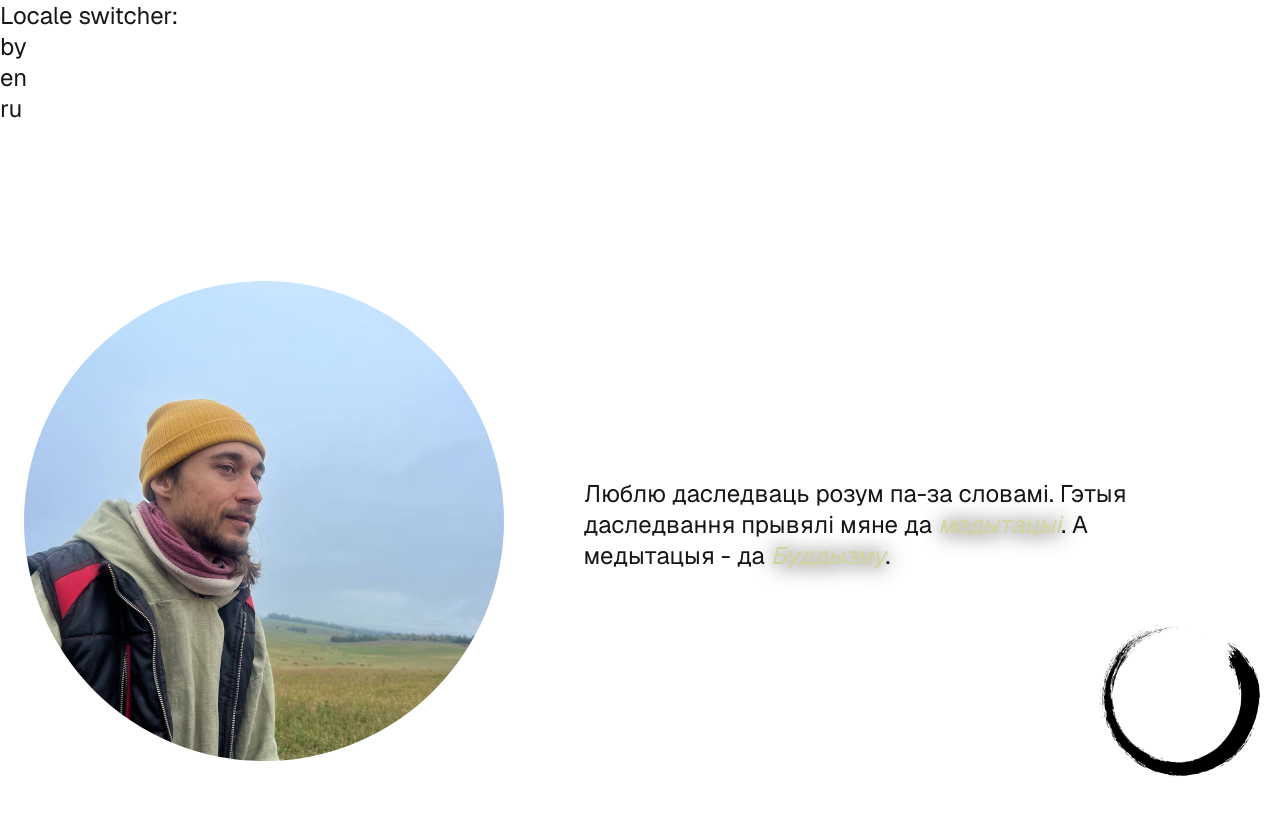
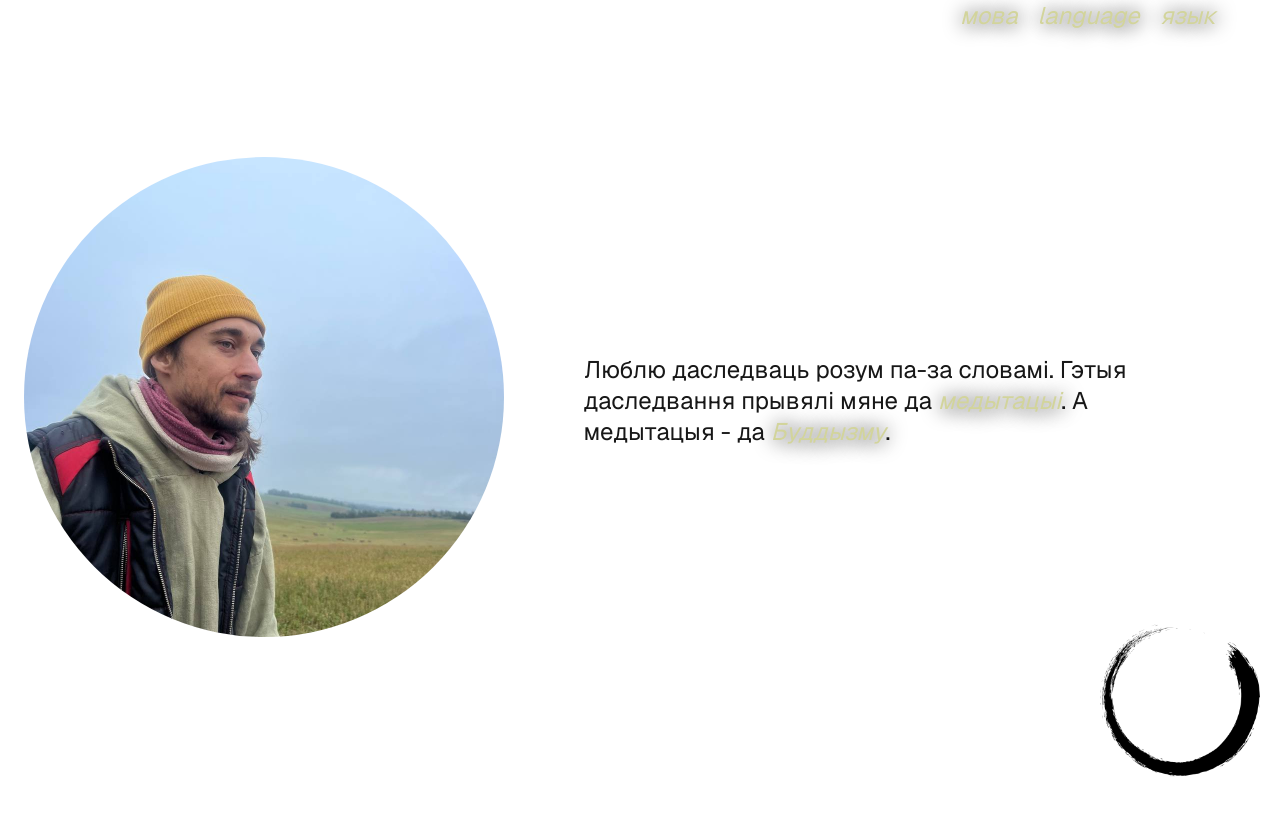
Before and after one commit to jathpr/mitya-public-interface, a Next.js app: page /en/about in a window 1280 px wide. Shown: the top 816 px of the page. Built offline with nearby package versions, Linux system fonts and the light colour scheme.

Commit message:
add next i18n

```diff
--- a/messages/by.json
+++ b/messages/by.json
@@ -1,5 +1,7 @@
 {
-  "HomePage": {
-    "title": "Вітаю свет!"
+  "main": {
+    "text": "Вітаю. <about>Мяне</about> клічуць Міця.<br></br>Я прапаную свае паслугі ў сферах <meditation>медытацыі</meditation> і <programming>праграмавання</programming>",
+    "imgEnso": "Энсо",
+    "imgTg": "qr-код Telegram"
   }
 }
--- a/messages/en.json
+++ b/messages/en.json
@@ -1,5 +1,7 @@
 {
-  "HomePage": {
-    "title": "Hello world!"
+  "main": {
+    "text": "Hello. <about>My</about> name is Mytia.<br></br>I offer you assist in familiarization with <meditation>meditation</meditation> and <programming>programming</programming>",
+    "imgEnso": "enso",
+    "imgTg": "qr code of Telegram"
   }
 }
--- a/messages/ru.json
+++ b/messages/ru.json
@@ -1,5 +1,7 @@
 {
-  "HomePage": {
-    "title": "Прівет Мыр!"
+  "main": {
+    "text": "Здравствуй. <about>Меня</about> зовут Митя.<br></br>Я предлагаю свои услуги в сферах <meditation>медитации</meditation> и <programming>программирования</programming>",
+    "imgEnso": "Энсо",
+    "imgTg": "qr-код Telegram"
   }
 }
--- a/src/app/[lang]/layout.tsx
+++ b/src/app/[lang]/layout.tsx
@@ -2,9 +2,10 @@ import type { Metadata } from "next";
 import { Geist } from "next/font/google";
 import { SpeedInsights } from "@vercel/speed-insights/next";
 import "./globals.css";
-import LocaleSwitcher from "@/components/localeSwitcher";
 import { NextIntlClientProvider } from "next-intl";
 import { routing } from "@/i18n/routing";
+import LocaleSwitcher from "@/components/LocaleSwitcher";
+import { setRequestLocale } from "next-intl/server";
 
 const geistSans = Geist({
   subsets: ["latin"],
@@ -19,11 +20,16 @@ export function generateStaticParams() {
   return routing.locales.map((locale) => ({ locale }));
 }
 
-export default function RootLayout({
+export default async function RootLayout({
   children,
+  params,
 }: Readonly<{
   children: React.ReactNode;
+  params: Promise<{ locale: string }>;
 }>) {
+  const { locale } = await params;
+  // Enable static rendering
+  setRequestLocale(locale);
   return (
     <html lang="en">
       <body className={`${geistSans.className}`}>
--- /dev/null
+++ b/src/components/LocaleSwitcher.module.css
@@ -0,0 +1,15 @@
+.container {
+  position: fixed;
+  right: 0;
+  top: 0;
+  width: 30%;
+  text-align: center;
+}
+
+.link {
+  color: #d2d49b;
+  display: inline;
+  font-style: italic;
+  text-shadow: 1px 1px 20px #000000;
+  margin: 10px;
+}
--- a/src/components/localeSwitcher.tsx
+++ b/src/components/localeSwitcher.tsx
@@ -3,6 +3,7 @@
 import { usePathname } from "next/navigation";
 import Link from "next/link";
 import { routing } from "@/i18n/routing";
+import styles from "./LocaleSwitcher.module.css";
 
 export default function LocaleSwitcher() {
   const pathname = usePathname();
@@ -14,17 +15,25 @@ export default function LocaleSwitcher() {
   };
 
   return (
-    <div>
-      <p>Locale switcher:</p>
-      <ul>
-        {routing.locales.map((locale) => {
-          return (
-            <li key={locale}>
-              <Link href={redirectedPathname(locale)}>{locale}</Link>
-            </li>
-          );
-        })}
-      </ul>
+    <div className={styles.container}>
+      <Link
+        href={redirectedPathname(routing.locales[0])}
+        className={styles.link}
+      >
+        мова
+      </Link>
+      <Link
+        href={redirectedPathname(routing.locales[1])}
+        className={styles.link}
+      >
+        language
+      </Link>
+      <Link
+        href={redirectedPathname(routing.locales[2])}
+        className={styles.link}
+      >
+        язык
+      </Link>
     </div>
   );
 }
--- a/src/i18n/request.ts
+++ b/src/i18n/request.ts
@@ -7,6 +7,8 @@ export default getRequestConfig(async ({ requestLocale }) => {
   const locale = hasLocale(routing.locales, requested)
     ? requested
     : routing.defaultLocale;
+  console.log("🚀 ~ getRequestConfig ~ requested:", requested);
+  console.log("🚀 ~ getRequestConfig ~ locale:", locale);
 
   return {
     locale,
--- a/src/i18n/routing.ts
+++ b/src/i18n/routing.ts
@@ -1,9 +1,6 @@
 import { defineRouting } from "next-intl/routing";
 
 export const routing = defineRouting({
-  // A list of all locales that are supported
   locales: ["by", "en", "ru"],
-
-  // Used when no locale matches
   defaultLocale: "by",
 });
```
Also changed, not shown: src/app/[lang]/page.tsx (+12 -17 lines), src/components/HyperLinkRich.tsx (added, +15 -0 lines), src/middleware.ts (+4 -62 lines).
